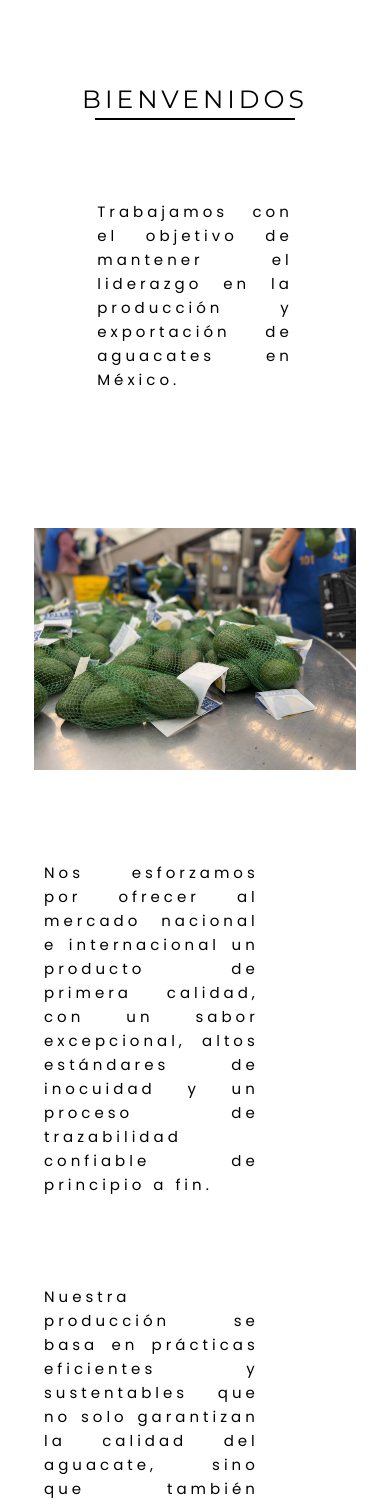
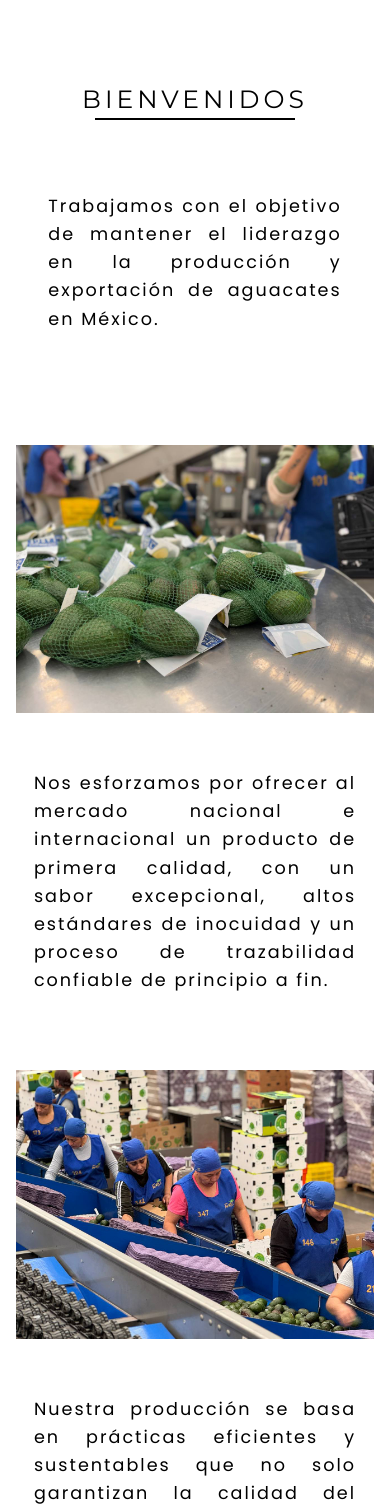
Before and after one commit to Abril-Ti/Redesign-Page, a Vue app: page / in a window 390 px wide. Shown: the part 432-1939 px from the top of the page. Built offline with nearby package versions, Linux system fonts and the light colour scheme.

Commit message:
cambios en la estructura de home

```diff
--- a/src/components/Home.vue
+++ b/src/components/Home.vue
@@ -1,95 +1,95 @@
 <template>
-  <div  class="text-center">
-    <div>
+  <div class="text-center">
+    <!-- Bienvenida -->
+    <section class="bienvenida">
       <h2 class="montserrat-regular title-line">BIENVENIDOS</h2>
       <div class="decorative-line line-bienv"></div>
       <div class="text-container">
-        <p class="txt-description mb-10 txt-1">
+        <p class="txt-description">
           Trabajamos con el objetivo de mantener el liderazgo en la producción y exportación de aguacates en México.
         </p>
       </div>
-       <v-container class="justify-center">
-        <v-row>
-          <v-col cols="12" md="6" sm="6">
-            <img src="/Aguacate-malla.jpg" alt="" class="img-content">
+
+      <v-container class="info-section" fluid>
+        <v-row class="align-start section-row mb-5" dense>
+          <v-col cols="12" md="6" order-md="1" order="1">
+            <img src="/Aguacate-malla.jpg" alt="Aguacate en malla" class="img-content" />
           </v-col>
-          <v-col cols="12" md="6" sm="6">
-            <p class="txt-description text-content ma-7">
+          <v-col cols="12" md="6" order-md="2" order="2">
+            <p class="txt-description">
               Nos esforzamos por ofrecer al mercado nacional e internacional un producto de primera calidad, con un sabor excepcional, altos estándares de inocuidad y un proceso de trazabilidad confiable de principio a fin.
+            </p>
+          </v-col>
+        </v-row>
+
+        <v-row class="align-start section-row" dense>
+          <v-col cols="12" md="6" order-md="2" order="1">
+            <img src="/workers.jpg" alt="Trabajadores" class="img-content" />
+          </v-col>
+          <v-col cols="12" md="6" order-md="1" order="2">
+            <p class="txt-description">
+              Nuestra producción se basa en prácticas eficientes y sustentables que no solo garantizan la calidad del aguacate, sino que también generan beneficios económicos para nuestros asociados.
+            </p>
+          </v-col>
+        </v-row>
+
+        <v-row class="align-start section-row" dense>
+          <v-col cols="12" md="6" order-md="1" order="1">
+            <img src="/varios.jpg" alt="Aguacates varios" class="img-content" />
+          </v-col>
+          <v-col cols="12" md="6" order-md="2" order="2">
+            <p class="txt-description">
+              Impulsamos el desarrollo y la prosperidad de las comunidades donde operamos, reafirmando nuestro compromiso social y ambiental.
             </p>
           </v-col>
         </v-row>
 </v-container>
 
-       <v-container class="justify-center">
-        <v-row>
-          <v-col cols="12" md="6" sm="6">
-            <p class="txt-description text-content desc-2 ma-7">
-              Nuestra producción se basa en prácticas eficientes y sustentables que no solo garantizan la calidad del aguacate, sino que también generan beneficios económicos para nuestros asociados.
-           </p>
-          </v-col>
-          <v-col cols="12" md="6" sm="6">
-            <img src="/workers.jpg" alt="" class="img-content">
-          </v-col>
-        </v-row>
-       </v-container>
 
-       <v-container class="justify-center">
-        <v-row>
-          <v-col cols="12" md="6" sm="6">
-              <img src="/varios.jpg" alt="" class="img-content">
-          </v-col>
-          <v-col cols="12" md="6" sm="6">
-              <p class="txt-description text-content">
-                Al mismo tiempo, impulsamos el desarrollo y la prosperidad de las comunidades donde operamos, reafirmando nuestro compromiso social y ambiental.
-              </p>
-          </v-col>
-        </v-row>
-       </v-container>
-    </div>
+    </section>
 
-    <!-- Carousel -->
-    <div class="carousel-container text-center">
+    <!-- Descubre -->
+    <section class="carousel-container">
       <h2 class="montserrat-regular title-line">DESCUBRE</h2>
       <div class="decorative-line line-desc"></div>
-
-      <div style="display: flex; justify-content: center; align-content: center; margin: 5rem;">
-        <p class="txt-description mb-10 text-center">
+      <div class="text-container">
+        <p class="txt-description text-center">
           ¡Conoce parte de nuestras instalaciones y lo que hacemos para entregarte la mejor calidad!
         </p>
       </div>
-
       <SliderComponent />
-    </div>
+    </section>
 
     <!-- Certificaciones -->
-    <div class="certificaciones-container text-center mt-10" style="margin-bottom: 10rem;">
+    <section class="certificaciones-container mt-10">
       <h2 class="montserrat-regular title-line">CERTIFICACIONES</h2>
       <div class="decorative-line line-cert"></div>
-
       <div class="text-container">
-          <p class="txt-description mb-10 text-center">Nuestras certificaciones respaldan el compromiso constante con la mejora continua y la confianza de nuestros socios comerciales a nivel internacional.</p>
+        <p class="txt-description text-center">
+          Nuestras certificaciones respaldan el compromiso constante con la mejora continua y la confianza de nuestros socios comerciales a nivel internacional.
+        </p>
       </div>
       <div class="d-flex flex-wrap-reverse align-center justify-center mb-6">
-        <ul class="text-start list-certificaciones txt-description p-5">
+        <ul class="list-certificaciones txt-description">
           <li>🥑 Programa de Exportaciones de Aguacate Hass de México a los E.U.A.</li>
           <li>🥑 Norma GLOBALG.A.P. para Cadena de Custodia (CoC).</li>
           <li>🥑 Sistemas de Reducción de Riesgos de Contaminación.</li>
           <li>🥑 Sedex Members Ethical Trade Audit (SMETA).</li>
           <li>🥑 PrimusGFS.</li>
         </ul>
-        <img src="/Aguacate-mascota-lapiz.png" alt="" class="img-content">
+        <img src="/Aguacate-mascota-lapiz.png" alt="Mascota con lápiz" class="img-content" />
       </div>
-    </div>
+    </section>
 
     <!-- Instalaciones -->
-    <div class="text-center">
-      <h2 class="montserrat-regular title-line text-center">NUESTRAS INSTALACIONES</h2>
+    <section class="instalaciones">
+      <h2 class="montserrat-regular title-line">NUESTRAS INSTALACIONES</h2>
       <div class="decorative-line line-inst"></div>
       <div class="text-container">
-        <p class="txt-description mb-10 text-center">Somos expertos en empacar la mejor elección de sabor para tu hogar, manejamos la mejor calidad, permítenos hacerte experimentar el verdadero sabor del aguacate y darte un golpe de sabor.</p>
+        <p class="txt-description text-center">
+          Somos expertos en empacar la mejor elección de sabor para tu hogar, manejamos la mejor calidad, permítenos hacerte experimentar el verdadero sabor del aguacate y darte un golpe de sabor.
+        </p>
       </div>
-      <!-- Sección de video -->
       <div ref="videoSection" class="video-section">
         <video
           ref="promoVideo"
@@ -102,7 +102,7 @@
           class="promo-video"
         ></video>
       </div>
-    </div>
+    </section>
   </div>
 </template>
 
@@ -114,132 +114,87 @@ const promoVideo = ref(null);
 const videoSection = ref(null);
 
 onMounted(() => {
-  const observer = new IntersectionObserver(
-    (entries) => {
+  const observer = new IntersectionObserver((entries) => {
     entries.forEach((entry) => {
       if (promoVideo.value) {
-          if (entry.isIntersecting) {
-            promoVideo.value.play();
-          } else {
-            promoVideo.value.pause();
-          }
+        entry.isIntersecting ? promoVideo.value.play() : promoVideo.value.pause();
       }
     });
-    },
-    { threshold: 0.5 }
-  );
+  }, { threshold: 0.5 });
 
-  if (videoSection.value) {
-    observer.observe(videoSection.value);
-  }
+  if (videoSection.value) observer.observe(videoSection.value);
 });
 </script>
 
 <style scoped>
-li {
-  margin-top: 3rem;
+.img-content {
+  width: 100%;
+  max-width: 450px;
+  object-fit: cover;
+  margin: 1.5rem auto;
+  display: block;
 }
 
-.img-content {
-  width: 400px;
-  max-width: 100%;
-  object-fit: cover;
-  margin: 1rem;
+.txt-description {
+  font-size: 1.3rem;
+  font-family: "Poppins", sans-serif;
+  letter-spacing: 2px;
+  line-height: 1.6;
+  margin: 1.5rem auto;
+  max-width: 700px;
+  text-align: justify;
 }
 
-.text-content {
-  max-width: 700px;
+.text-container {
+  display: flex;
+  justify-content: center;
+  margin: 3rem 2rem;
 }
 
+.decorative-line {
+  height: 2px;
+  background-color: #000;
+  margin: 0 auto 1.5rem;
+}
 
+.line-bienv { width: 380px; }
+.line-desc { width: 300px; }
+.line-cert { width: 490px; }
+.line-inst { width: 690px; }
 
 .list-certificaciones {
   list-style: none;
-  padding-left: 0;
+  padding: 0;
   max-width: 540px;
-  margin: 1rem;
   text-align: justify;
 }
 
 .list-certificaciones li {
-  margin-bottom: 20px;
-  font-size: 1rem;
+  margin-bottom: 1.5rem;
 }
 
 .video-section {
-  width: 100%;
   max-width: 1080px;
   margin: 5rem auto;
-  padding: 2rem 1rem;
+  padding: 2rem;
 }
 
 .promo-video {
   width: 100%;
-  height: auto;
   border-radius: 10px;
   box-shadow: 0 4px 12px rgba(0, 0, 0, 0.3);
 }
 
-
-.txt-1{
-  text-align: center;
+@media (max-width: 768px) {
+  .txt-description {
+    font-size: 1.1rem;
+    text-align: justify;
+    width: 90%;
   }
 
-
-/* RESPONSIVE */
-@media (max-width: 768px) {
-
-.txt-1{
-  text-align: justify;
-}
-  .text-content {
-    max-width: 90%;
-    text-align: justify;
-  }
-
-  .img-content {
-    width: 90%;
-    margin-bottom: 2rem;
-  }
-
-  .img-2 {
-    margin-bottom: 2rem;
-  }
-
-  .list-certificaciones {
-    text-align: justify;
-    margin-top: 2rem;
-  }
-
-  .txt-description {
-    text-align: justify!important;
+  .decorative-line {
+    width: 200px !important;
   }
 }
 
-@media (max-width: 600px) {
-  .list-certificaciones {
-    max-width: 370px;
-  }
-  .line-bienv, .line-desc, .line-cert, .line-inst{
-    width: 200px!important;
-  }
-}
-.line-bienv{
-  width: 380px;
-}
-.line-desc{
-  width: 300px;
-}
-.line-cert{
-  width: 490px;
-}
-.line-inst{
-  width: 690px;
-}
-.text-container{
-  display: flex;
-  justify-content: center;
-  align-content: center;
-  margin: 4rem 2rem;
-}
 </style>
```
Lines whose indentation alone changed are shown as unchanged.
